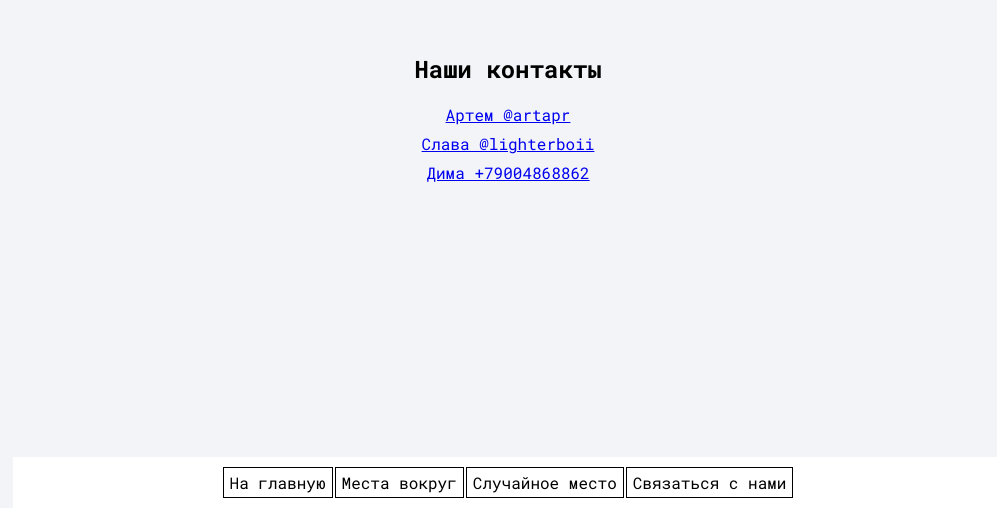
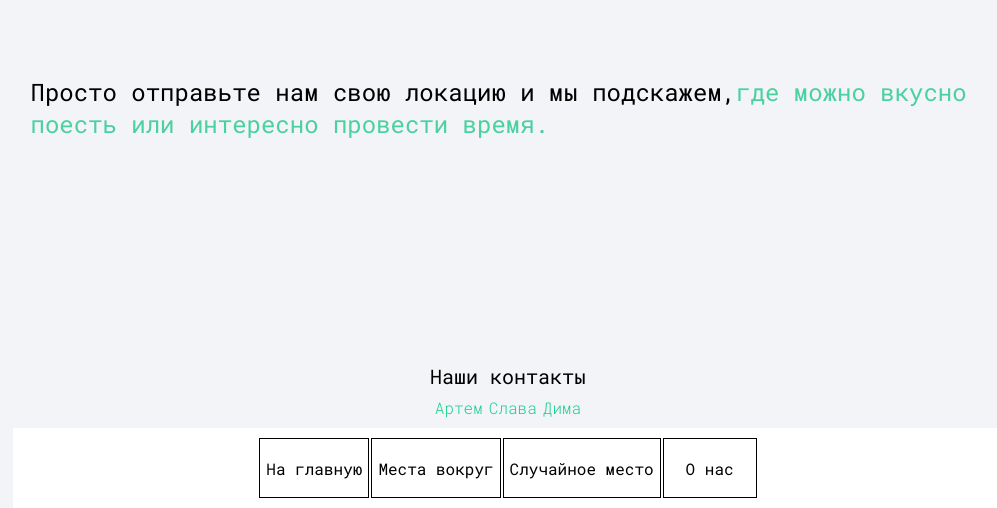
Before and after one commit to lighterboiii/discrete-taburetka-project, a React (Create React App) app: page /contacts in a window 1280 px wide. Shown: the part 292-800 px from the top of the page, without its empty margins (132-1129 px from the left). Built offline with nearby package versions, Linux system fonts and the light colour scheme.

Commit message:
изменить блок с информацией

```diff
--- a/src/components/Header/Header.module.css
+++ b/src/components/Header/Header.module.css
@@ -23,10 +23,15 @@
 }
 
 .link {
+  display: flex;
+  align-items: center;
+  justify-content: center;
   color: black;
   border: 1px black solid;
   text-decoration: none;
   padding: 4px 6px;
+  height: 50px;
+  min-width: 80px;
 }
 
 .link:hover {
--- a/src/components/Header/Header.tsx
+++ b/src/components/Header/Header.tsx
@@ -10,7 +10,7 @@ export const Header: FC = () => {
       <nav className={st.nav}>
         <Link className={st.link} to='/map'>Места вокруг</Link>
         <Link className={st.link} to='/random'>Случайное место</Link>
-        <Link className={st.link} to='/contacts'>Связаться с нами</Link>
+        <Link className={st.link} to='/contacts'>О нас</Link>
       </nav>
     </header>
   );
--- a/src/pages/contacts/contacts.module.css
+++ b/src/pages/contacts/contacts.module.css
@@ -1,6 +1,51 @@
+.wrapper {
+  margin: 0 auto;
+  display: flex;
+  flex-direction: column;
+}
+
 .nav {
+  position: absolute;
+  left: 50%;
+  transform: translateX(-50%);
+  bottom: 90px;
   display: flex;
   flex-direction: column;
   align-items: center;
   gap: 8px;
 }
+
+.h2 {
+  margin: 0 auto;
+  font-size: 24px;
+  font-weight: 500;
+  text-align: left;
+  padding: 0 12px;
+}
+
+.span {
+  color: #4bd0a0;
+}
+
+.link {
+  margin: 0;
+  padding: 0;
+  text-decoration: none;
+  font-weight: 200;
+  color: #19cf8c;
+  font-size: 16px;
+}
+
+.h3 {
+  margin: 0 auto;
+  font-weight: 500;
+  font-size: 20px;
+}
+
+.linkContainer {
+  display: flex;
+  flex-direction: row;
+  gap: 6px;
+  margin: 0;
+  padding: 0;
+}
--- a/src/pages/contacts/contacts.tsx
+++ b/src/pages/contacts/contacts.tsx
@@ -3,13 +3,19 @@ import st from './contacts.module.css';
 
 export const ContactsPage: FC = () => {
   return (
-    <>
-      <h2>Наши контакты</h2>
+    <section className={st.wrapper}>
+      <h2 className={st.h2}>
+        Просто отправьте нам свою локацию и мы подскажем,
+        <span className={st.span}>где можно вкусно поесть или интересно провести время.</span>
+      </h2>
       <nav className={st.nav}>
-        <a href="#">Артем @artapr</a>
-        <a href="#">Слава @lighterboii</a>
-        <a href="https://vk.com/borzenkov57" target="_blank">Дима +79004868862</a>
+        <h3 className={st.h3}>Наши контакты</h3>
+        <div className={st.linkContainer}>
+          <a className={st.link} href="#">Артем</a>
+          <a className={st.link} href="#">Слава</a>
+          <a className={st.link} href="#">Дима</a>
+        </div>
       </nav>
-    </>
+    </section>
   )
 }
--- a/src/pages/home/home.module.css
+++ b/src/pages/home/home.module.css
@@ -3,13 +3,11 @@
 }
 
 .h2 {
-  font-family: 'Roboto Mono', monospace;
   font-weight: 700;
   font-size: 28px;
 }
 
 .h3 {
-  font-family: 'Roboto Mono', monospace;
   font-weight: 700;
   font-size: 20px;
 }
```
